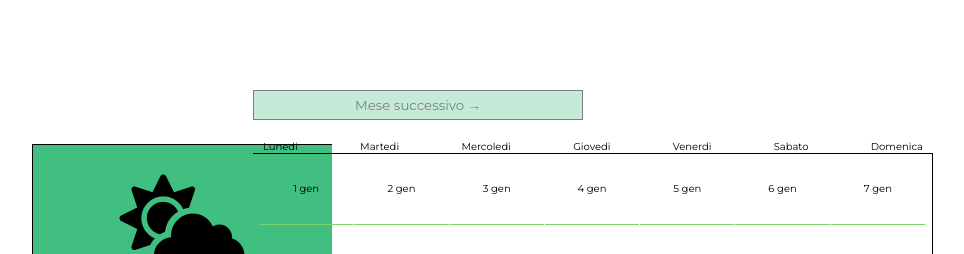
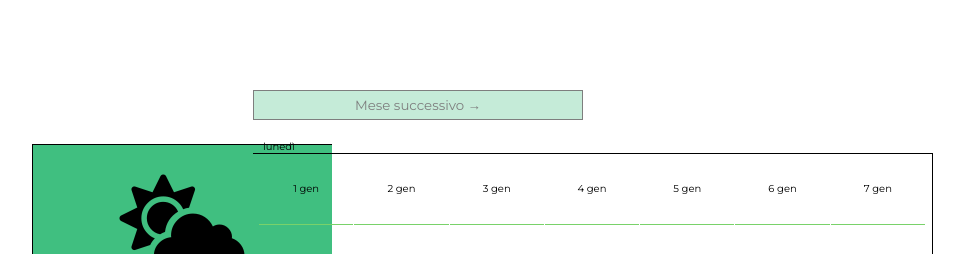
Before and after one commit to Ljnce/ajax-ex-calendar, a plain HTML site: page index.html in a window 1280 px wide. Shown: the top 254 px of the page, without its empty margins (47-1011 px from the left). Drawn offline with nearby package versions, Linux system fonts and the light colour scheme; no server answers.

Commit message:
Trovato il primo giorno di ogni mese

```diff
--- a/index.html
+++ b/index.html
@@ -29,13 +29,13 @@
                 </div>
                 <div class="main-calendar">
                     <ul class="week">
-                        <li>Lunedi</li>
-                        <li>Martedi</li>
-                        <li>Mercoledi</li>
-                        <li>Giovedi</li>
-                        <li>Venerdi</li>
-                        <li>Sabato</li>
-                        <li>Domenica</li>
+                        <li></li>
+                        <li></li>
+                        <li></li>
+                        <li></li>
+                        <li></li>
+                        <li></li>
+                        <li></li>
                     </ul>
                     <ul id="day-after-day">
 
--- a/js/main.js
+++ b/js/main.js
@@ -50,6 +50,10 @@ function dayCalendar(thisMonth){
     var monthName = thisMonth.format('MMMM'); //Trovo il nome del mese
     $('#nome-mese').text(monthName); //Metto il nome del mese corrispondente ad ogni click
 
+    var startMonthDay = thisMonth.format('dddd'); //Trovo il nome del giorno in cui inizia il mese
+    console.log(startMonthDay);
+    $('.week li:first-of-type').text(startMonthDay);
+
     var yearName = wrongYear(thisMonth);//Richiamo funzione per l'anno sbagliato
 
     var yearNameText = thisMonth.format('YYYY');//Trovo l'anno corrispondente
@@ -63,6 +67,7 @@ function dayCalendar(thisMonth){
     */
 
     for (var i = 1; i <= thisMonthMonths; i++) {
+        console.log(i);
         var dayInCalendar = {
            day:i + '  ' + monthName.slice(0,3), //Solo le prime 2 parole
            dayDate: standardDay.format('YYYY-MM-DD')
```
